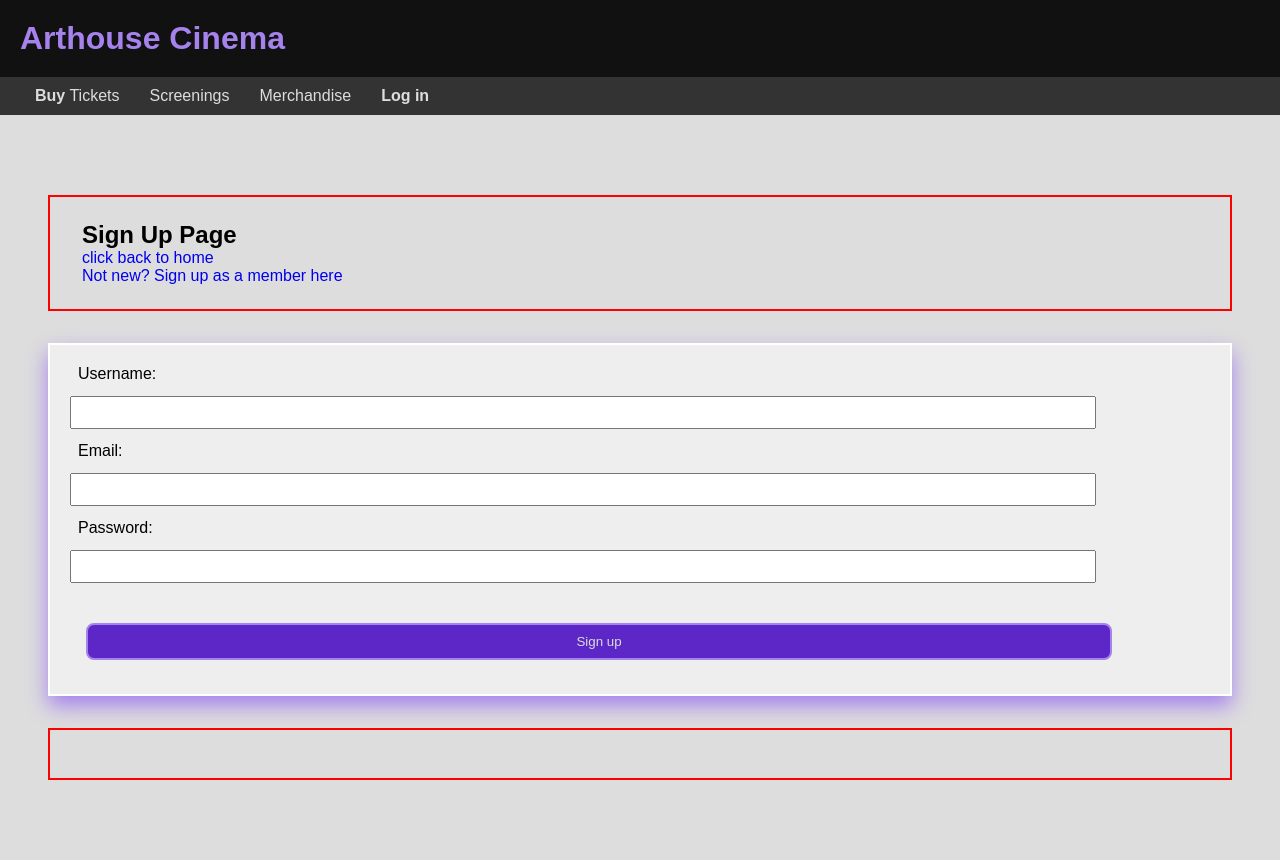
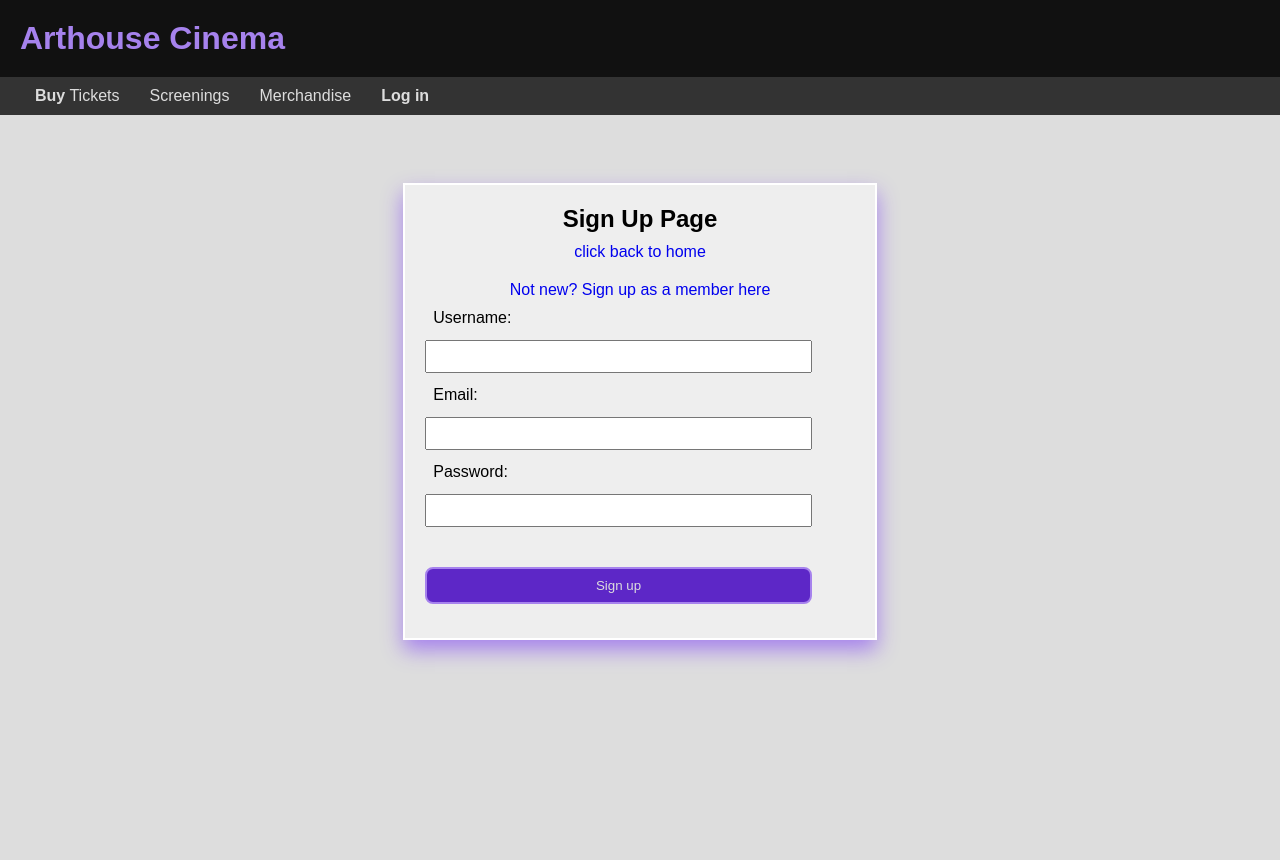
Before and after one commit to OscarHealyATU/ArthouseCinema, a PHP site: page /signUp.html in a window 1280 px wide. After the commit the page ends 662 px from the top, so only its background shows below. Run offline with PHP 8.4, Linux system fonts and the light colour scheme.

Commit message:
fixed signup page style

```diff
--- a/signUp.html
+++ b/signUp.html
@@ -22,27 +22,29 @@
         </ul>
     </nav>
     <main>
-        <div class="temporary">
-            <h2>Sign Up Page</h2>
-            <a href="index.php">click back to home</a>
-            <br>
-            <a href="login.html">Not new? Sign up as a member here</a>
-        </div>
+
         <!-- form -->
         <form id="userSignUp">
-            <label for="usernameInput">Username:</label><br>
+            <div class="loginOrSignup">
+                <h2>Sign Up Page</h2>
+                <a href="index.php"><p>click back to home</p></a>
+
+                <a href="login.html"><p>Not new? Sign up as a member here</p></a>
+            </div>
+
+            <label for="usernameInput">Username:</label>
             <input type="text" name="usernameInput" id="usernameInput" required>
-            <br>
-            <label for="emailInput">Email:</label><br>
+
+            <label for="emailInput">Email:</label>
             <input type="email" name="emailInput" id="emailInput" required>
-            <br>
-            <label for="passwordInput">Password:</label><br>
+
+            <label for="passwordInput">Password:</label>
             <input type="text" name="passwordInput" id="passwordInput" required>
-            <br>
+
             <label for="submit"></label>
             <input type="submit" name="submit" id="submit" value="Sign up">
         </form>
-        <div class="temporary" id="signUpResponse"></div>
+        <div id="signUpResponse"></div>
     </main>
 <script>
 
--- a/styles/namedElementStyles.css
+++ b/styles/namedElementStyles.css
@@ -40,12 +40,12 @@
   width: 8em;
 
 }
-#userLogin{
+#userLogin, #userSignUp{
   width:40%;
   min-width: 400px;
   min-height: 400px;
 }
-.loginOrSignup h2, .loginOrSignup a{
+.loginOrSignup h2, .loginOrSignup p{
   width: 100%;
   text-align: center;
   margin: auto;
```
